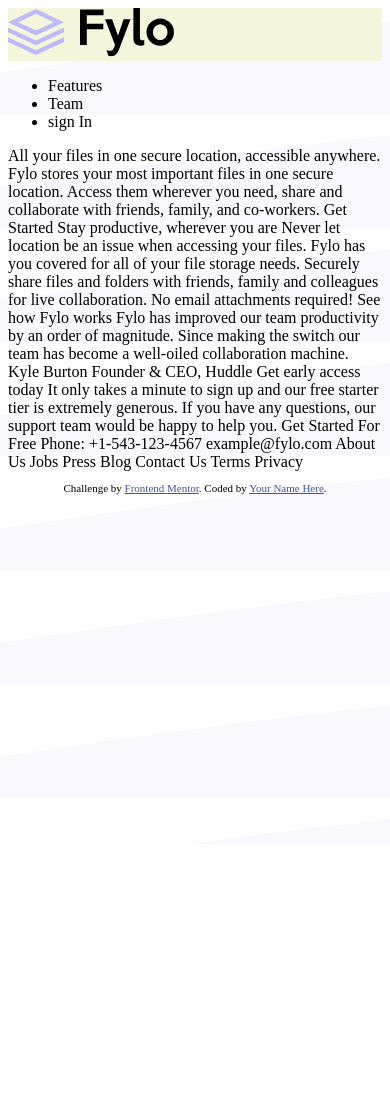
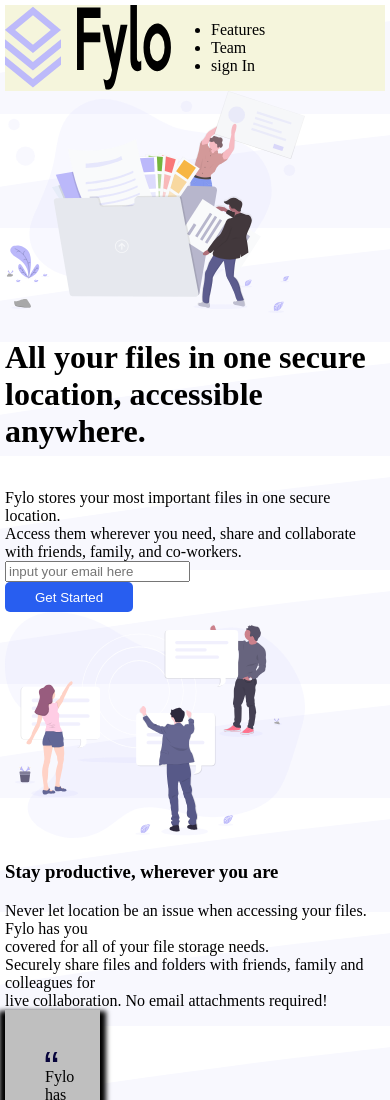
Before and after one commit to Dumbledoreharm/fylo_landing_page, a plain HTML site: page index.html in a window 390 px wide. Shown: the top 1100 px of the page. Before the commit the page ends 844 px from the top, so only its background shows below. Drawn offline with Linux system fonts and the light colour scheme.

Commit message:
started layout mobile design

```diff
--- a/index.html
+++ b/index.html
@@ -16,56 +16,67 @@
   </style>
 </head>
 <body>
-
- <div class="leve1"> <div class="logo"> <img src="./images/logo.svg" alt="logo"></div> <div class="av"> <ul>
+<main class="contaner">
+  <div class="logo"> <img src="./images/logo.svg" alt="logo"/> <ul>
   <li>Features</li>
   <li>Team</li>
   <li>sign In </li>
- </ul></div></div>
+ </ul></div>
+ <div> <img src="./images/illustration-1.svg" alt="ol" width="300px"></div>
 
-  All your files in one secure location, accessible anywhere.
+  <div class="juno2"> <h1> All your files in one secure location, accessible anywhere.</h1> <br>
+ Fylo stores your most important files in one secure location. <br>
+    Access them wherever you need, share and collaborate with friends,
+    family, and co-workers.
+  </div>
+  <form action="textbox">
+    <input type="text" id=" email" placeholder="input your email here " > <br>
+  </form>
+  <button type="button" class="butt">
+    <span class="byte"> Get Started</span>
+  </button> <br>
 
-  Fylo stores your most important files in one secure location.
-  Access them wherever you need, share and collaborate with friends,
-  family, and co-workers.
+  <img src="./images/illustration-2.svg" alt="" width="300px">
 
-  Get Started
+  <div class="juno3"> <h3>Stay productive, wherever you are</h3>
+    Never let location be an issue when accessing your files. Fylo has you <br>
+    covered for all of your file storage needs. <br>
+   Securely share files and folders with friends, family and colleagues for <br>
+    live collaboration. No email attachments required!
+  </div>
 
-  Stay productive, wherever you are
+  <div class="testmony"> <img src="./images/icon-quotes.svg" alt="icon"> Fylo has improved our team productivity by <br> an order of magnitude. Since
+    making the switch our team has become a well-oiled collaboration machine. <br>
+   <img src="./images/avatar-testimonial.jpg" alt="face" width="90px" height="70px">  Kyle Burton <br>
+    Founder & CEO, Huddle <br>
+    Get early access today</div>
 
-  Never let location be an issue when accessing your files. Fylo has you
-  covered for all of your file storage needs.
 
-  Securely share files and folders with friends, family and colleagues for
-  live collaboration. No email attachments required!
 
-  See how Fylo works
+ <div class="juno4"> It only takes a minute to sign up and our free starter tier is extremely generous.
+  If you have any questions, our support team would be happy to help you.
+  <form action="textbox">
+  <input type="text" id=" email" placeholder="input your email here " > <br>
+ </form>
+ <button type="button" class="butt">
+  <span class="byte"> Get Started For Free</span>
+ </button> <br> </div>
 
-  Fylo has improved our team productivity by an order of magnitude. Since
-  making the switch our team has become a well-oiled collaboration machine.
+ <div class="last">
+  <img src="./images/logo.svg" alt="logo"> <br>
+  Phone: +1-543-123-4567 <br>
+  example@fylo.com <br>
 
-  Kyle Burton
-  Founder & CEO, Huddle
+   <a href="http://google.com">About Us</a> <br>
+   <a href="http://google.com"> Jobs</a><br>
+   <a href="http://google.com">Press</a><br>
+   <a href="njndjnf"> Blog</a> <br>
 
-  Get early access today
-
-  It only takes a minute to sign up and our free starter tier is extremely generous.
-  If you have any questions, our support team would be happy to help you.
-
-  Get Started For Free
-
-  Phone: +1-543-123-4567
-  example@fylo.com
-
-  About Us
-  Jobs
-  Press
-  Blog
-
-  Contact Us
-  Terms
-  Privacy
-
+  <a href="http://hjfurg.org">Contact Us</a> <br>
+  <a href="http://hjdufjuorg.org">Terms</a><br>
+  <a href="http://jfytng.org"> Privacy</a><br>
+ </div>
+</main>
   <footer>
     <p class="attribution">
       Challenge by <a href="https://www.frontendmentor.io?ref=challenge" target="_blank">Frontend Mentor</a>.
--- a/style.css
+++ b/style.css
@@ -1,14 +1,52 @@
+*{ box-sizing: border-box;}
 body{
 background-image: url(./images/bg-curve-desktop.svg);
+margin: 5px;
+align-items: center;
 }
-.level1{
+
+.logo{
+    background-color: beige;
     display: flex;
-    flex-direction: column;
+    height: 5%;
+}
+.butt{
+    display: inline-flex;
+    height: 30px;
+    padding: 0;
+    background:hsl(224, 87%, 55%) ;
+    border: none;
+    outline: none;
+    border-radius: 5px;
+}
+.butt:hover{
     background-color: blue;
 }
-.logo{
-    background-color: beige;
+.butt:active{
+    background-color: rgb(108, 108, 214);
 }
-.av{
+.byte{
+    display: inline-flex;
+    align-items: center;
+    padding: 0 30px;
+    height: 100%;
+    color: white;
 
 }
+.testmony{
+    background-color:hsl(0, 0%, 75%) ;
+    display: block;
+    box-shadow: 0 7px 5px 6px;
+    padding: 40px;
+    width: 25%;
+}
+.last{
+    background-color: rgb(9, 9, 68);
+    justify-content: center;
+    align-items: center;
+    padding: 30px;
+}
+.juno4{
+    background-color: rgb(91, 91, 231);
+    padding: 30px;
+}
```
